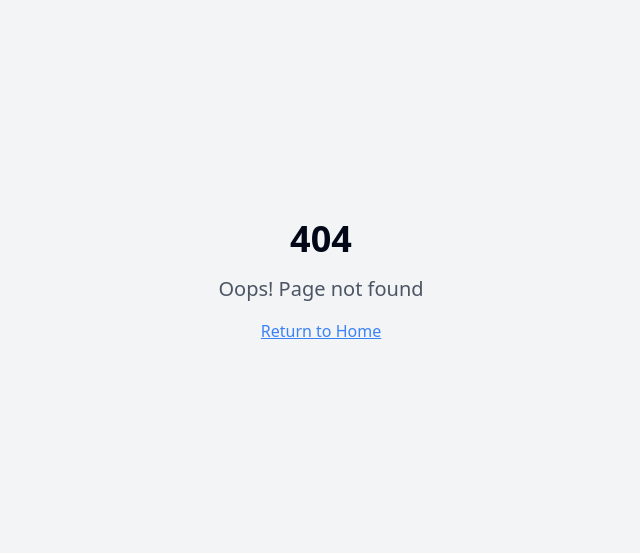
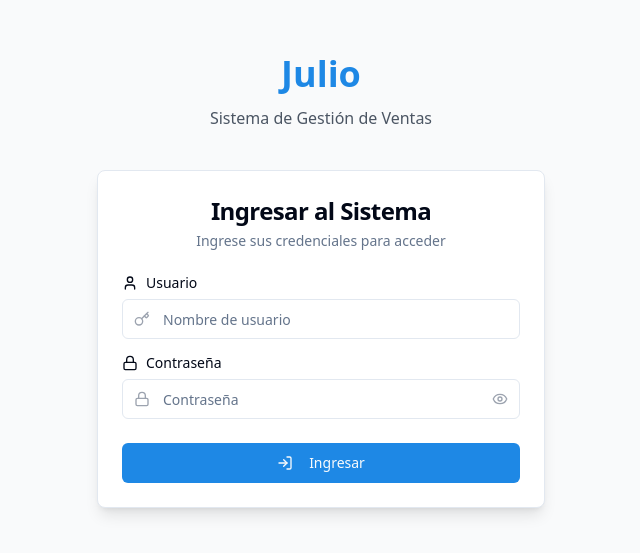
Before and after one commit to KevinTiCCD/venta-soles-peruanos-react, a React (Vite) app: page /login in a window 1280 px wide. Before the commit this address led to /404. Shown: the part 119-672 px from the top of the page, without its empty margins (319-959 px from the left). Built offline with nearby package versions, Linux system fonts and the light colour scheme.

Commit message:
Add login module
Implement a login module with username and password authentication to secure access to the application.

```diff
--- a/src/App.tsx
+++ b/src/App.tsx
@@ -6,8 +6,11 @@ import { QueryClient, QueryClientProvider } from "@tanstack/react-query";
 import { BrowserRouter, Routes, Route, Navigate } from "react-router-dom";
 import { useEffect } from "react";
 import { initializeData } from "./utils/storage";
+import { AuthProvider } from "./contexts/AuthContext";
+import ProtectedRoute from "./components/ProtectedRoute";
 
 // Pages
+import LoginPage from "./pages/LoginPage";
 import Index from "./pages/Index";
 import NotFound from "./pages/NotFound";
 import ClientsPage from "./pages/clients/ClientsPage";
@@ -27,11 +30,17 @@ const App = () => {
 
   return (
     <QueryClientProvider client={queryClient}>
+      <AuthProvider>
         <TooltipProvider>
           <Toaster />
           <Sonner />
           <BrowserRouter>
             <Routes>
+              {/* Public routes */}
+              <Route path="/login" element={<LoginPage />} />
+
+              {/* Protected routes */}
+              <Route element={<ProtectedRoute />}>
                 <Route path="/" element={<Index />} />
                 <Route path="/clientes" element={<ClientsPage />} />
                 <Route path="/vendedores" element={<SellersPage />} />
@@ -39,11 +48,15 @@ const App = () => {
                 <Route path="/credenciales" element={<CredentialsPage />} />
                 <Route path="/ventas" element={<SalesPage />} />
                 <Route path="/reportes" element={<ReportsPage />} />
+              </Route>
+
+              {/* Not found and catch-all routes */}
               <Route path="/404" element={<NotFound />} />
               <Route path="*" element={<Navigate to="/404" replace />} />
             </Routes>
           </BrowserRouter>
         </TooltipProvider>
+      </AuthProvider>
     </QueryClientProvider>
   );
 };
--- a/src/components/Layout/Navbar.tsx
+++ b/src/components/Layout/Navbar.tsx
@@ -1,10 +1,11 @@
 
 import { Link, useLocation } from 'react-router-dom';
-import { Menu, X } from 'lucide-react';
+import { Menu, X, LogOut, User } from 'lucide-react';
 import { Button } from '@/components/ui/button';
 import { useState } from 'react';
 import { cn } from '@/lib/utils';
 import { useIsMobile } from '@/hooks/use-mobile';
+import { useAuth } from '@/contexts/AuthContext';
 
 const navItems = [
   { name: 'Dashboard', path: '/' },
@@ -20,6 +21,7 @@ export default function Navbar() {
   const [isOpen, setIsOpen] = useState(false);
   const location = useLocation();
   const isMobile = useIsMobile();
+  const { user, logout } = useAuth();
 
   const toggleMenu = () => {
     setIsOpen(!isOpen);
@@ -57,8 +59,19 @@ export default function Navbar() {
             ))}
           </div>
 
+          {/* User info and logout */}
+          <div className="flex items-center">
+            <div className="hidden md:flex items-center mr-4 text-sm text-gray-600">
+              <User className="h-4 w-4 mr-1" />
+              <span>{user?.name}</span>
+            </div>
+            <Button variant="outline" size="sm" onClick={logout} className="flex items-center">
+              <LogOut className="h-4 w-4 mr-1" />
+              <span>Salir</span>
+            </Button>
+
             {/* Mobile menu button */}
-          <div className="flex items-center md:hidden">
+            <div className="flex items-center ml-4 md:hidden">
               <Button
                 variant="ghost"
                 size="icon"
@@ -67,6 +80,7 @@ export default function Navbar() {
               >
                 {isOpen ? <X className="h-5 w-5" /> : <Menu className="h-5 w-5" />}
               </Button>
+            </div>
           </div>
         </div>
       </div>
@@ -90,6 +104,16 @@ export default function Navbar() {
                 {item.name}
               </Link>
             ))}
+            <div className="px-3 py-2 flex items-center justify-between">
+              <div className="flex items-center text-sm text-gray-600">
+                <User className="h-4 w-4 mr-1" />
+                <span>{user?.name}</span>
+              </div>
+              <Button variant="outline" size="sm" onClick={logout} className="flex items-center">
+                <LogOut className="h-4 w-4 mr-1" />
+                <span>Salir</span>
+              </Button>
+            </div>
           </div>
         </div>
       )}
--- /dev/null
+++ b/src/components/ProtectedRoute.tsx
@@ -0,0 +1,16 @@
+import { Navigate, Outlet } from 'react-router-dom';
+import { useAuth } from '@/contexts/AuthContext';
+
+const ProtectedRoute = () => {
+  const { isAuthenticated } = useAuth();
+
+  // If not authenticated, redirect to login
+  if (!isAuthenticated) {
+    return <Navigate to="/login" replace />;
+  }
+
+  // Otherwise, render the protected content (Outlet)
+  return <Outlet />;
+};
+
+export default ProtectedRoute;
--- /dev/null
+++ b/src/contexts/AuthContext.tsx
@@ -0,0 +1,94 @@
+
+import { createContext, useContext, useState, useEffect, ReactNode } from 'react';
+import { Credential } from '@/utils/types';
+import { getCredentials } from '@/utils/storage';
+import { useToast } from '@/hooks/use-toast';
+
+interface AuthContextType {
+  isAuthenticated: boolean;
+  user: Credential | null;
+  login: (username: string, password: string) => boolean;
+  logout: () => void;
+}
+
+const AuthContext = createContext<AuthContextType | undefined>(undefined);
+
+export function AuthProvider({ children }: { children: ReactNode }) {
+  const [isAuthenticated, setIsAuthenticated] = useState(false);
+  const [user, setUser] = useState<Credential | null>(null);
+  const { toast } = useToast();
+
+  // Check if user is already logged in (from localStorage)
+  useEffect(() => {
+    const storedUser = localStorage.getItem('currentUser');
+    if (storedUser) {
+      try {
+        const parsedUser = JSON.parse(storedUser);
+        setUser(parsedUser);
+        setIsAuthenticated(true);
+      } catch (error) {
+        console.error('Failed to parse stored user data');
+        localStorage.removeItem('currentUser');
+      }
+    }
+  }, []);
+
+  const login = (username: string, password: string): boolean => {
+    const credentials = getCredentials();
+
+    // Find the credential with matching username
+    const credential = credentials.find(
+      (c) => c.name.toLowerCase() === username.toLowerCase()
+    );
+
+    // Simulate password check (in a real app, you'd use hashing)
+    if (credential) {
+      // In a real app, this would use proper password hashing/verification
+      setUser(credential);
+      setIsAuthenticated(true);
+
+      // Store user in localStorage (excluding password)
+      const { password: _, ...userToStore } = credential;
+      localStorage.setItem('currentUser', JSON.stringify(userToStore));
+
+      toast({
+        title: 'Acceso concedido',
+        description: `Bienvenido ${credential.name}`,
+      });
+
+      return true;
+    } else {
+      toast({
+        title: 'Acceso denegado',
+        description: 'Credenciales incorrectas',
+        variant: 'destructive'
+      });
+
+      return false;
+    }
+  };
+
+  const logout = () => {
+    setUser(null);
+    setIsAuthenticated(false);
+    localStorage.removeItem('currentUser');
+    toast({
+      title: 'Sesión finalizada',
+      description: 'Has cerrado sesión correctamente',
+    });
+  };
+
+  return (
+    <AuthContext.Provider value={{ isAuthenticated, user, login, logout }}>
+      {children}
+    </AuthContext.Provider>
+  );
+}
+
+export function useAuth() {
+  const context = useContext(AuthContext);
+  if (context === undefined) {
+    throw new Error('useAuth must be used within an AuthProvider');
+  }
+  return context;
+}
--- /dev/null
+++ b/src/pages/LoginPage.tsx
@@ -0,0 +1,107 @@
+
+import { useState } from 'react';
+import { useNavigate, Navigate } from 'react-router-dom';
+import { useAuth } from '@/contexts/AuthContext';
+import { Card, CardContent, CardDescription, CardFooter, CardHeader, CardTitle } from '@/components/ui/card';
+import { Input } from '@/components/ui/input';
+import { Button } from '@/components/ui/button';
+import { Label } from '@/components/ui/label';
+import { LogIn, Eye, EyeOff, Key, User, Lock } from 'lucide-react';
+
+const LoginPage = () => {
+  const [username, setUsername] = useState('');
+  const [password, setPassword] = useState('');
+  const [showPassword, setShowPassword] = useState(false);
+  const { isAuthenticated, login } = useAuth();
+  const navigate = useNavigate();
+
+  // If already authenticated, redirect to dashboard
+  if (isAuthenticated) {
+    return <Navigate to="/" replace />;
+  }
+
+  const handleSubmit = (e: React.FormEvent) => {
+    e.preventDefault();
+    const success = login(username, password);
+    if (success) {
+      navigate('/');
+    }
+  };
+
+  return (
+    <div className="min-h-screen flex items-center justify-center bg-gray-50">
+      <div className="w-full max-w-md">
+        <div className="text-center mb-10">
+          <h1 className="text-4xl font-bold text-lightnavy mb-3">Julio</h1>
+          <p className="text-gray-600">Sistema de Gestión de Ventas</p>
+        </div>
+
+        <Card className="shadow-lg">
+          <CardHeader className="space-y-1">
+            <CardTitle className="text-2xl text-center">Ingresar al Sistema</CardTitle>
+            <CardDescription className="text-center">
+              Ingrese sus credenciales para acceder
+            </CardDescription>
+          </CardHeader>
+
+          <form onSubmit={handleSubmit}>
+            <CardContent className="space-y-4">
+              <div className="space-y-2">
+                <Label htmlFor="username" className="flex items-center gap-2">
+                  <User className="h-4 w-4" />
+                  Usuario
+                </Label>
+                <div className="relative">
+                  <Input
+                    id="username"
+                    placeholder="Nombre de usuario"
+                    value={username}
+                    onChange={(e) => setUsername(e.target.value)}
+                    className="pl-10"
+                    required
+                  />
+                  <Key className="absolute left-3 top-3 h-4 w-4 text-gray-400" />
+                </div>
+              </div>
+
+              <div className="space-y-2">
+                <Label htmlFor="password" className="flex items-center gap-2">
+                  <Lock className="h-4 w-4" />
+                  Contraseña
+                </Label>
+                <div className="relative">
+                  <Input
+                    id="password"
+                    type={showPassword ? "text" : "password"}
+                    placeholder="Contraseña"
+                    value={password}
+                    onChange={(e) => setPassword(e.target.value)}
+                    className="pl-10 pr-10"
+                    required
+                  />
+                  <Lock className="absolute left-3 top-3 h-4 w-4 text-gray-400" />
+                  <button
+                    type="button"
+                    className="absolute right-3 top-3 text-gray-400 hover:text-gray-600"
+                    onClick={() => setShowPassword(!showPassword)}
+                  >
+                    {showPassword ? <EyeOff className="h-4 w-4" /> : <Eye className="h-4 w-4" />}
+                  </button>
+                </div>
+              </div>
+            </CardContent>
+
+            <CardFooter>
+              <Button type="submit" className="w-full">
+                <LogIn className="mr-2 h-4 w-4" />
+                Ingresar
+              </Button>
+            </CardFooter>
+          </form>
+        </Card>
+      </div>
+    </div>
+  );
+};
+
+export default LoginPage;
```
Lines whose indentation alone changed are shown as unchanged.
